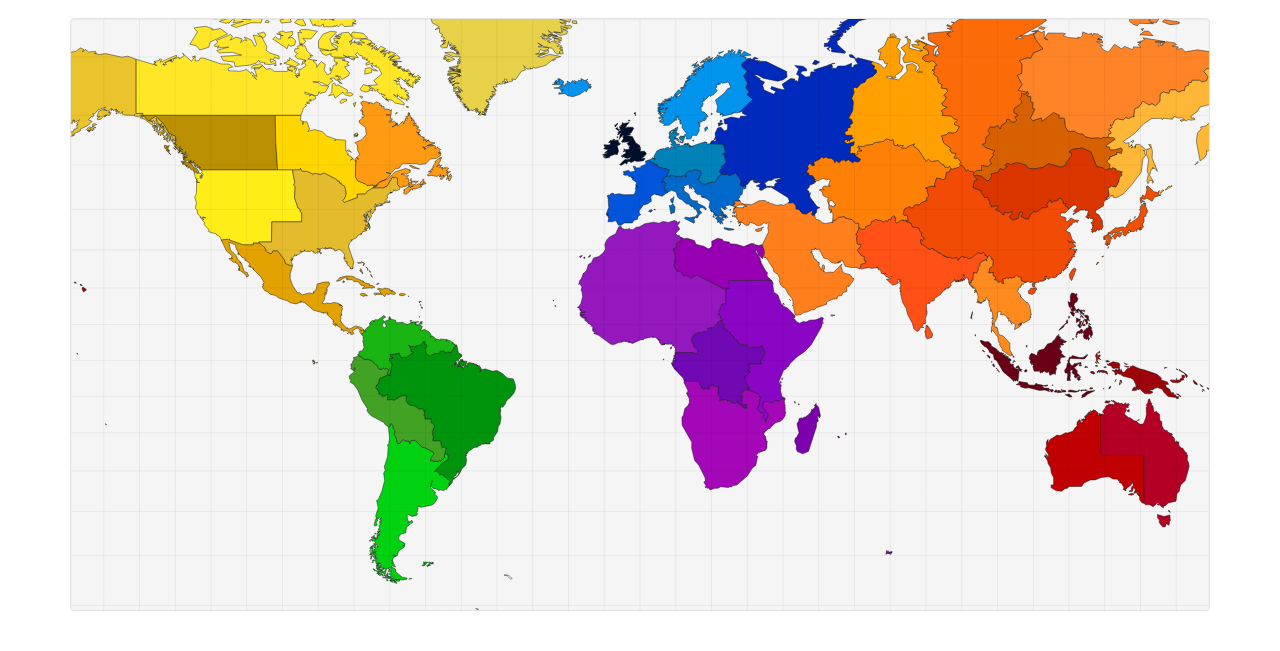
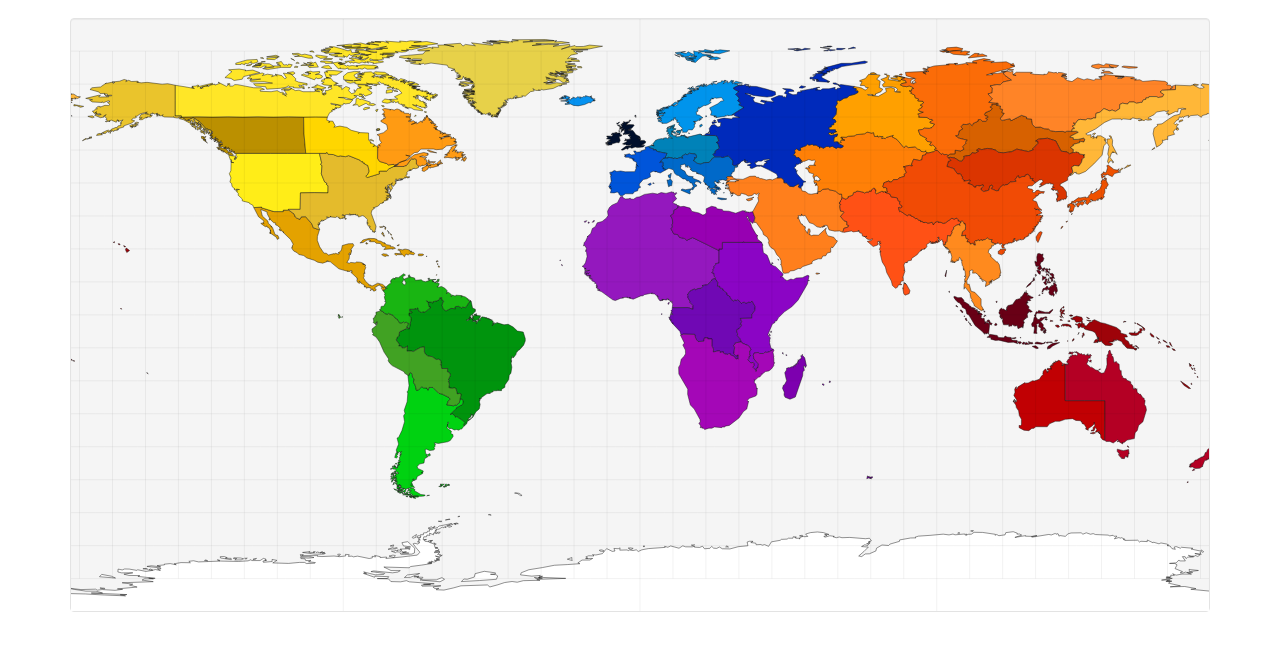
Before and after one commit to jansegre/jwar, a plain HTML site: page webapp/index.html in a window 1280 px wide. Shown: the part 53-704 px from the top of the page. Drawn offline with Linux system fonts and the light colour scheme.

Commit message:
Better projection.

```diff
--- a/webapp/index.html
+++ b/webapp/index.html
@@ -18,7 +18,7 @@
 .map svg {
     max-height: 10000px;
     max-width: 5200px;
-    margin-bottom: -6px;
+    margin-bottom: -5px;
 }
 
 .country {
@@ -174,8 +174,12 @@ var projections = [
         .translate([width / 2, height / 2 + 50]),
     d3.geo.miller()
         .scale(180)
-        .translate([width / 2, height / 2 + 40]),
+        .translate([width / 2, height / 2 + 50]),
     //4
+    d3.geo.equirectangular()
+        .scale(166)
+        .translate([width / 2, height / 2])
+        .precision(.1),
     d3.geo.naturalEarth()
         .scale(220)
         .translate([width / 2, height / 2 + 30])
@@ -188,6 +192,7 @@ var projections = [
         .scale(250)
         .translate([width / 2, height / 2])
         .clipAngle(92),
+    //8
     d3.geo.stereographic()
         .scale(245)
         .translate([width / 2, height / 2])
@@ -197,7 +202,7 @@ var projections = [
         .precision(.1)
 ]
 
-var projection = projections[3];
+var projection = projections[4];
 
 var color = d3.scale.category20();
 var graticule = d3.geo.graticule();
```
